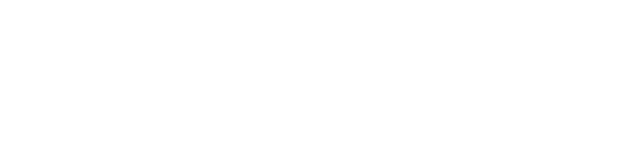
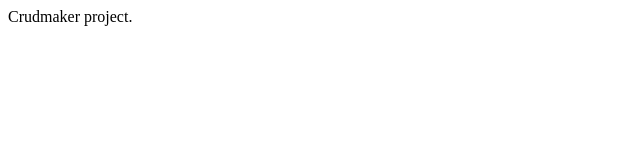
Before and after one commit to isis2603-Backup/isis2603.github.io, a plain HTML site: page index.html in a window 1280 px wide. Shown: the whole page, without its empty margins (0-640 px from the left). Drawn offline with Linux system fonts and the light colour scheme.

Commit message:
Update html

```diff
--- a/index.html
+++ b/index.html
@@ -54,7 +54,7 @@
 </script>
 </head>
 <body onload="init();">
-<!--[insert static HTML here]-->
+Crudmaker project.
 <div id="data"><!-- this is where the transformed data goes --></div>
 </body>
 </html>
```
